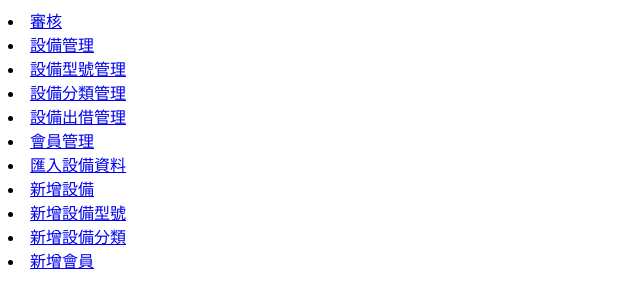
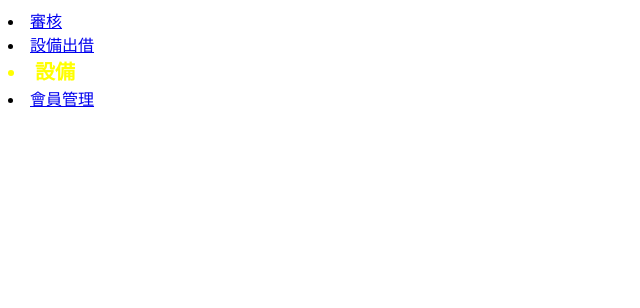
Before and after one commit to ke791051/Equipment-rental, a PHP site: page /htdocs/contents/nav_admin.php in a window 1280 px wide. Shown: the top 308 px of the page, without its empty margins (0-640 px from the left). Run offline with PHP 8.4, Linux system fonts and the light colour scheme.

Commit message:
導覽列套用版型

```diff
--- a/contents/nav_admin.php
+++ b/contents/nav_admin.php
@@ -1,11 +1,19 @@
+<head>
+	<link rel="stylesheet" href="css/nav_admin.css" type="text/css" charset="utf-8" />
+    <script src="jquery/nav_admin.js" type="text/javascript"></script>
+</head>
 <li><a href="manageregisters.php">審核</a></li>
-<li><a href="manageinstances.php">設備管理</a></li>
-<li><a href="managemodels.php">設備型號管理</a></li>
-<li><a href="managecategories.php">設備分類管理</a></li>
-<li><a href="managelends.php">設備出借管理</a></li>
+<li><a href="managelends.php">設備出借</a></li>
+<li id="device">設備</a>
+	<ul id="device_list">
+    	<li><a href="manageinstances.php">設備管理</a></li>
+        <li><a href="managemodels.php">設備型號管理</a></li>
+		<li><a href="managecategories.php">設備分類管理</a></li>
+		<li><a href="bridge.php">匯入設備資料</a></li>
+    </ul>
+</li>
 <li><a href="manageusers.php">會員管理</a></li>
-<li><a href="bridge.php">匯入設備資料</a></li>
-<li><a href="newinstance.php">新增設備</a></li>
+<!--<li><a href="newinstance.php">新增設備</a></li>
 <li><a href="newmodel.php">新增設備型號</a></li>
 <li><a href="newcategory.php">新增設備分類</a></li>
-<li><a href="newuser.php">新增會員</a></li>
+<li><a href="newuser.php">新增會員</a></li>-->
--- /dev/null
+++ b/css/nav_admin.css
@@ -0,0 +1,7 @@
+@charset "utf-8";
+/* CSS Document */
+li{ border-radius:5px;}
+li#device{text-decoration:none;font-size:15pt; font-weight:bolder; color:#FF0;height:30px; white-space:nowrap;}
+li:hover{background:rgba(255,255,255,0.4);}
+#device_list{ display:none;width:130px;height:400%;position:relative; float:none;top:15px;left:169px;z-index:999;background:#c2e8e0;padding:0 10px;box-shadow:6px 6px 5px rgba(20%,20%,40%,0.5);border:#FFF solid 2px;text-shadow:0 0 5px rgb(0,0,0);}
+#device_list li{text-align:left;width:140px;margin-left:-12px; padding-left:14px;}
--- /dev/null
+++ b/jquery/nav_admin.js
@@ -0,0 +1,16 @@
+// JavaScript Document
+$(function(){
+	$('#device').click(function(){
+		$(this).css('background','rgba(255,255,255,0.4)');
+		$('#device_list').slideDown(100);
+	})
+	$(document).mouseup(function(event){
+		if($(event.target).parent('#device_list').length==0)
+		{
+			$('#device_list').slideUp(100
+			,function(){
+				$('#device_list').hide();
+			});
+		}
+	})
+});
```
